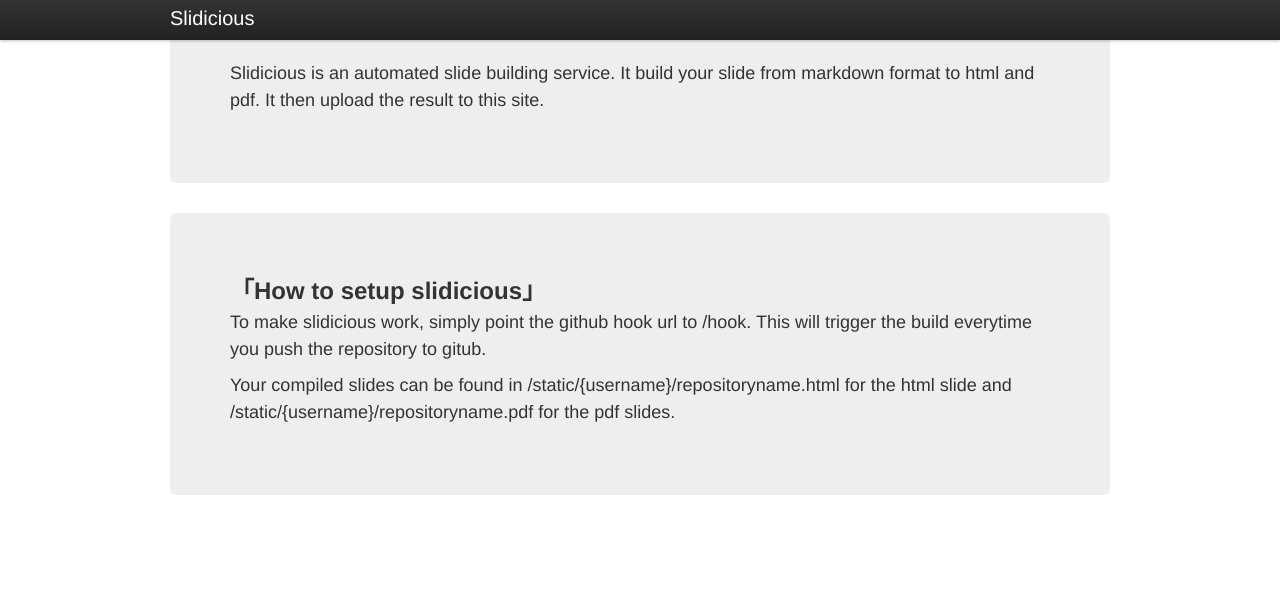
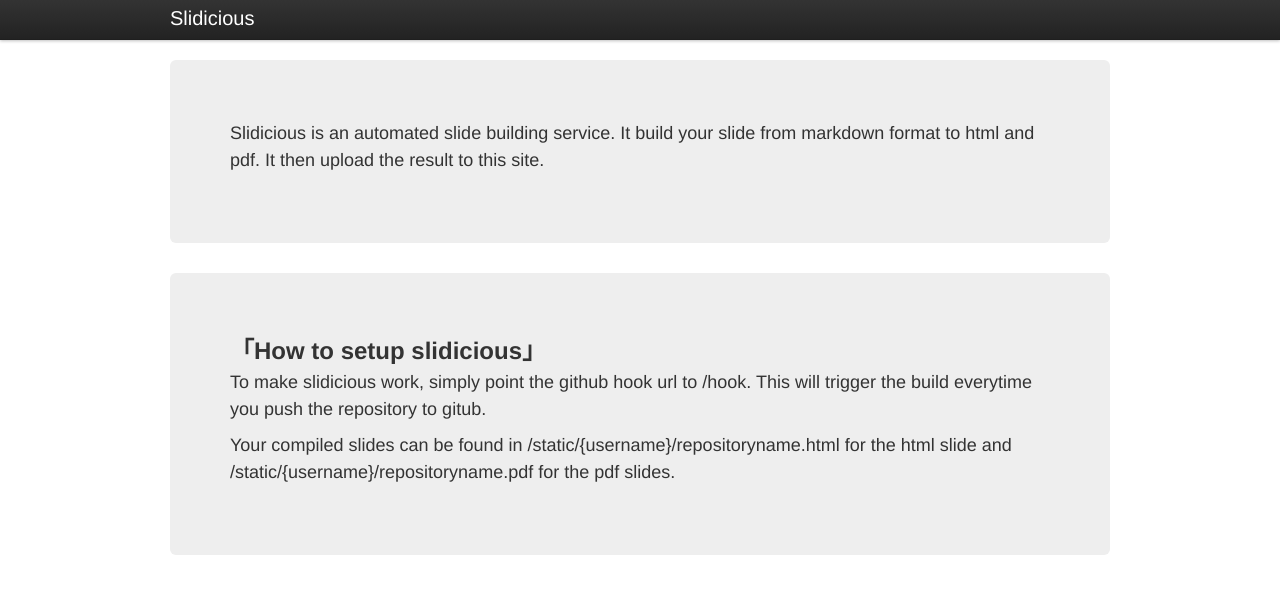
Before and after one commit to gcmalloc/slidicious, a Flask app: page / in a window 1280 px wide. Shown: the top 594 px of the page. Run offline with Flask 2, Linux system fonts and the light colour scheme; parts of the project's set-up code (start-up, migrations or seed data) failed here and were passed over; some libraries are stand-ins or nearby versions.

Commit message:
adding my own stylesheet

```diff
--- /dev/null
+++ b/src/static/css/style.css
@@ -0,0 +1,3 @@
+body {
+	padding-top: 60px;
+}
--- a/src/templates/layout.html
+++ b/src/templates/layout.html
@@ -7,6 +7,7 @@
         <meta name="author" content="">
         <title>Slidicious</title>
         <link rel=stylesheet type=text/css href="{{ url_for('static', filename='css/bootstrap.css') }}">
+        <link rel=stylesheet type=text/css href="{{ url_for('static', filename='css/style.css') }}">
         <script type=text/javascript src="https://ajax.googleapis.com/ajax/libs/jquery/1.7.1/jquery.min.js"></script>
         <script type=text/javascript src="{{url_for('static', filename='js/bootstrap.js') }}"></script>
 
```
